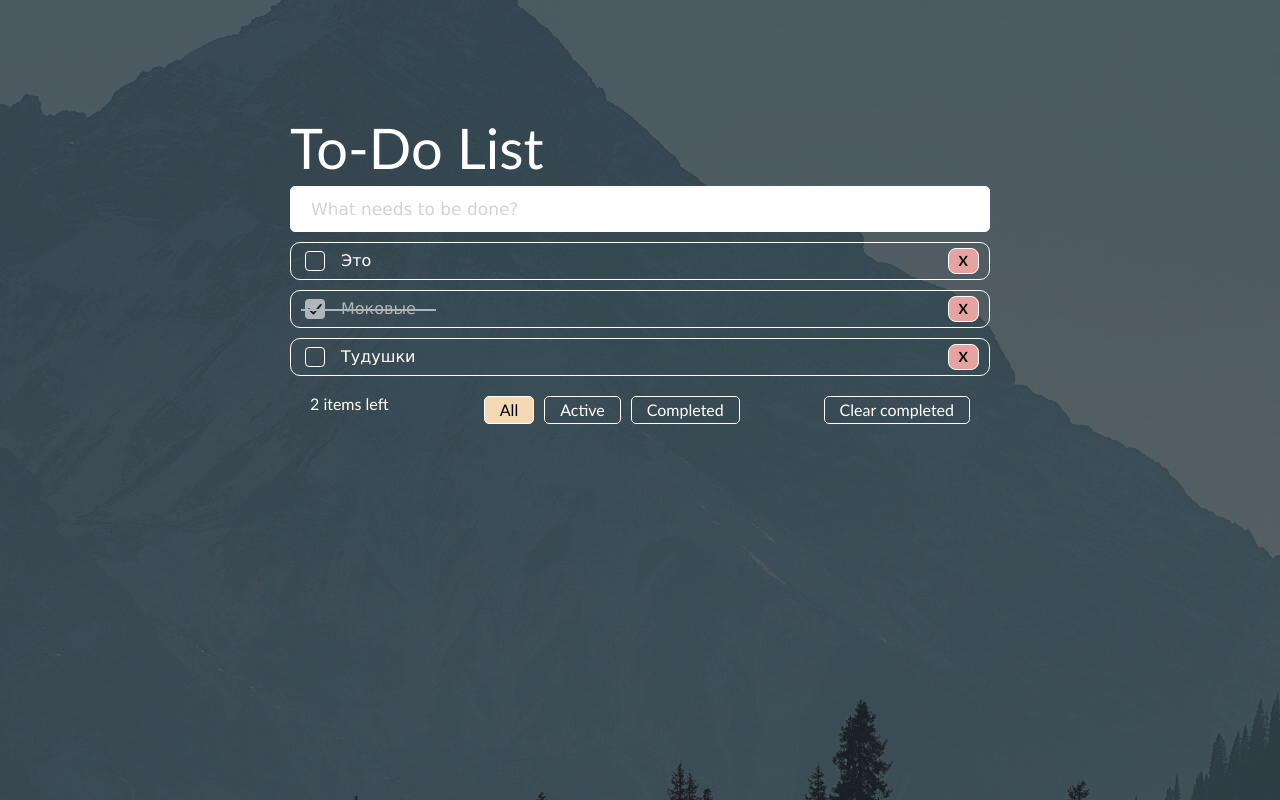
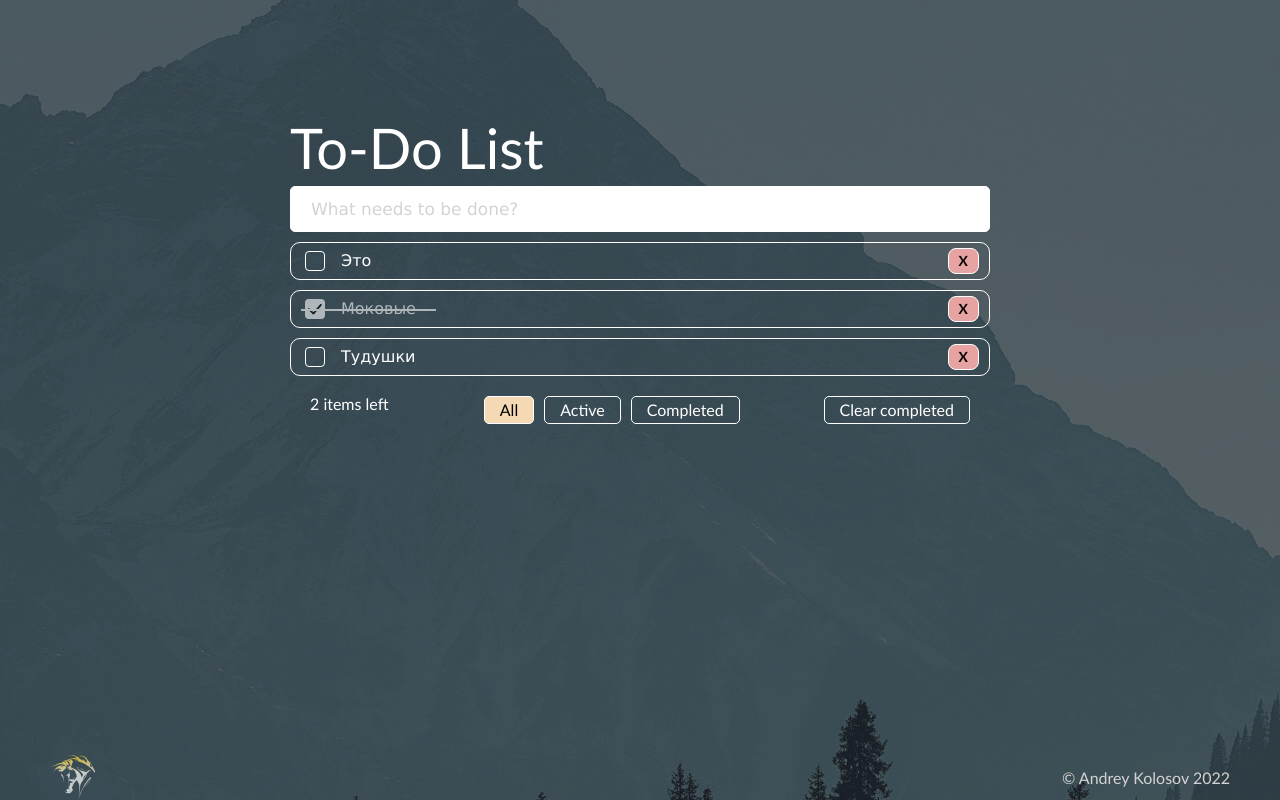
Before and after one commit to LSD237/to-do-app, a React (Create React App) app: page / in a window 1280 px wide. Built offline with nearby package versions, Linux system fonts and the light colour scheme.

Commit message:
feat: add footer

```diff
--- a/src/components/App/App.module.css
+++ b/src/components/App/App.module.css
@@ -1,7 +1,10 @@
 .app {
+  position: relative;
   display: flex;
   flex-direction: column;
   min-height: 100vh;
+  background-image: url("../../images/main-bcg.jpg");
+  z-index: 1;
 }
 .header {
   height: 0;
@@ -16,14 +19,11 @@
 }
 
 .content {
-  position: relative;
   display: grid;
   flex: 1;
-  background-image: url("../../images/main-bcg.jpg");
-  z-index: 1;
 }
 
-.content::after {
+.app::after {
   position: absolute;
   content: '';
   top: 0;
@@ -49,6 +49,27 @@
   max-width: 800px;
 }
 
+.footer {
+  display: flex;
+  align-items: center;
+  justify-content: space-between;
+  padding: 0 50px;
+}
+
+.footer__logo {
+  width: 45px;
+  height: 45px;
+}
+
+.footer__copyright {
+  color: var(--primary-placeholder-color);
+  font-family: var(--primary-font);
+  font-size: 1rem;
+  line-height: 1;
+  font-style: normal;
+  font-weight: 400;
+}
+
 @media screen and (max-width: 650px) {
   .todoWidget {
     padding: 0 20px;
--- a/src/components/App/App.tsx
+++ b/src/components/App/App.tsx
@@ -1,5 +1,6 @@
 import ToDoWidget from '../ToDoWidget/ToDoWidget';
 import styles from './App.module.css';
+import logo from '../../images/logo.svg';
 
 function App() {
   return (
@@ -7,11 +8,15 @@ function App() {
       <header className={styles.header}>
         <h1 className={styles.header__hiddenTitle}>Приложение "Список дел"</h1>
       </header>
-      <div className={styles.content}>
+      <main className={styles.content}>
         <section aria-label='Список дел' className={styles.todoSection}>
           <ToDoWidget label='To-Do List' className={styles.todoWidget} />
         </section>
-      </div>
+      </main>
+      <footer className={styles.footer}>
+        <img src={logo} alt='My logo' className={styles.footer__logo} />
+        <span className={styles.footer__copyright}>&copy; Andrey Kolosov 2022</span>
+      </footer>
     </div>
   );
 }
--- a/src/components/ToDoWidget/ToDoWidget.tsx
+++ b/src/components/ToDoWidget/ToDoWidget.tsx
@@ -46,7 +46,6 @@ const ToDoWidget: FC<IToDoWidgetProps> = ({ label, className, ...props }) => {
 
   const handleSetFilter = (filter: ToDoFilters) => {
     setFilter(filter);
-    console.log(filter);
   };
 
   const handleAddToDo = (value: string) => {
```
Also changed, not shown: src/images/logo.svg (added).
